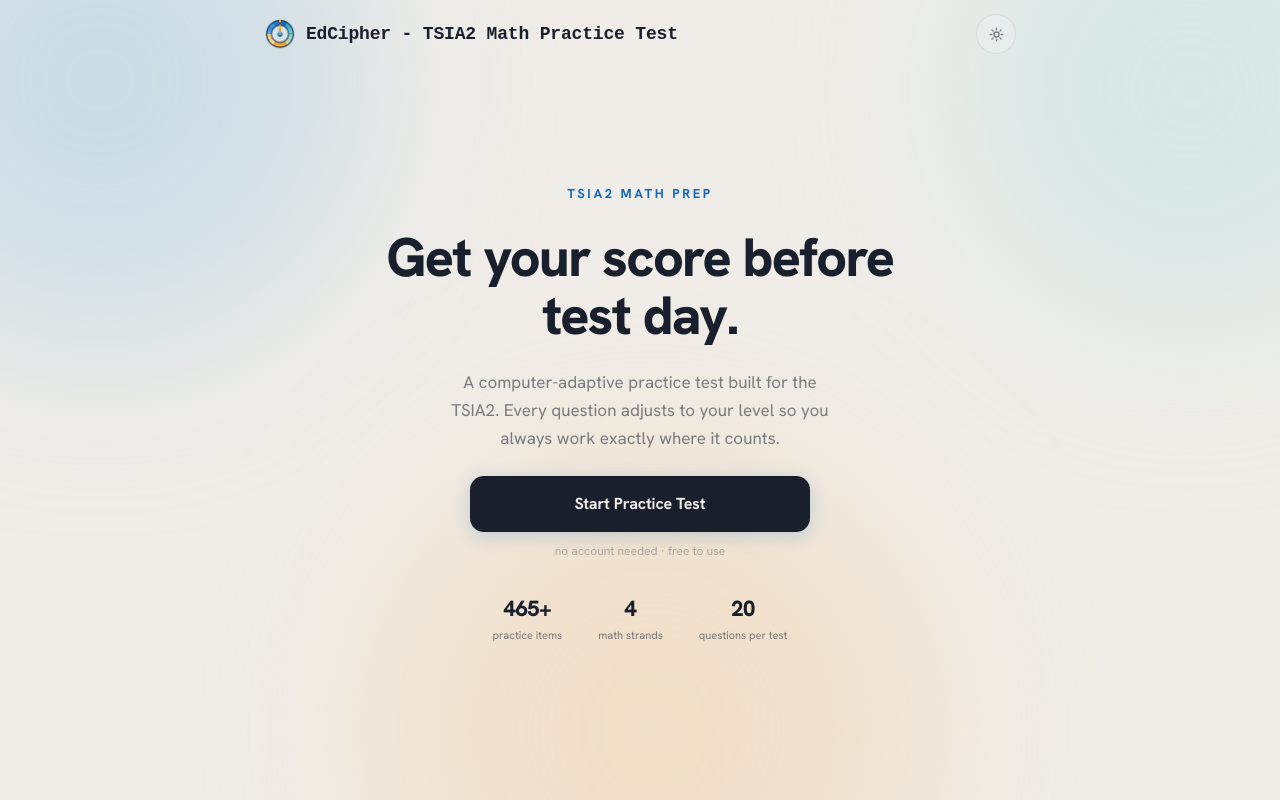
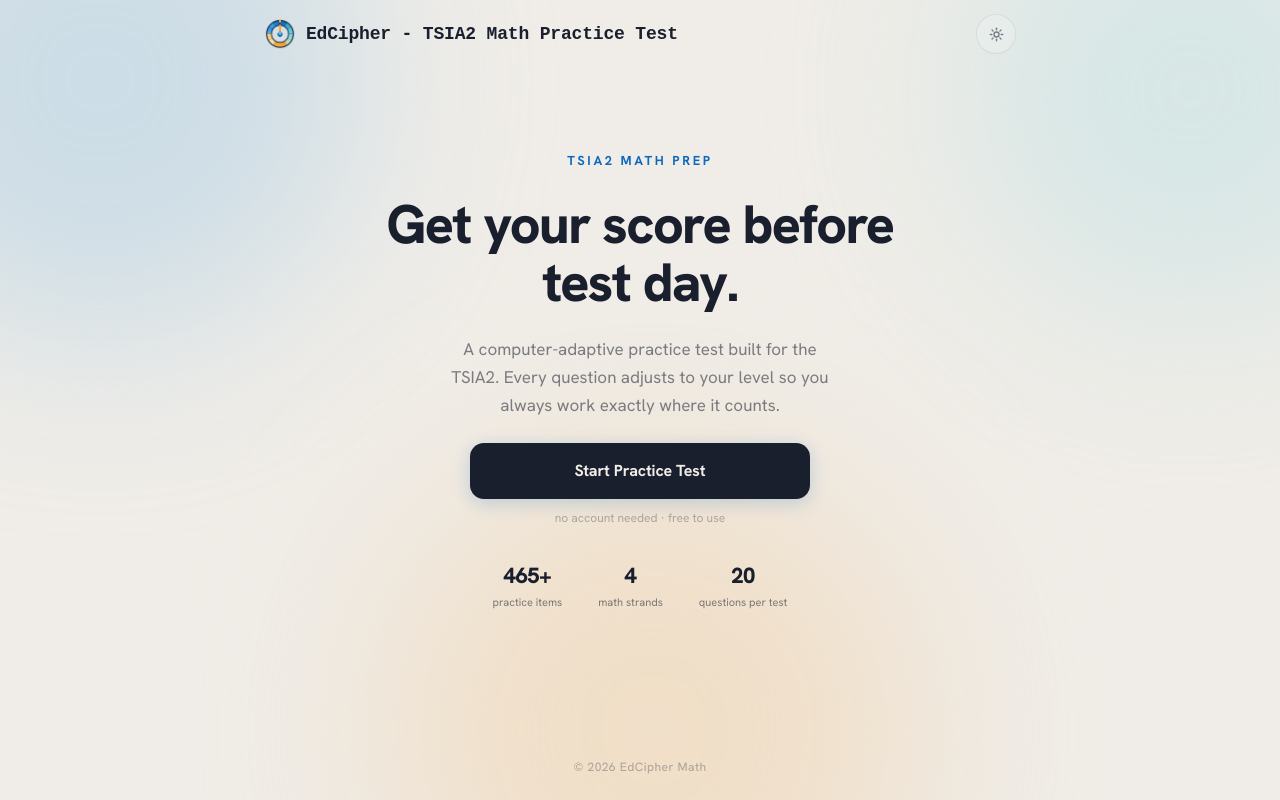
Before and after one commit to jd-oviedo/TSIA2Math, a Next.js app: page / in a window 1280 px wide. Built offline with nearby package versions, Linux system fonts and the light colour scheme; a small style sheet from the web is missing.

Commit message:
feat: subtle footer

```diff
--- a/app/adaptive-test/page.tsx
+++ b/app/adaptive-test/page.tsx
@@ -8,6 +8,7 @@ import ResultsSummary from "./ResultsSummary";
 import type { ItemValidationError } from "./type";
 import { supabase } from "../lib/supabase";
 import { Header } from "../components/Header";
+import { Footer } from "../components/Footer";
 
 const MAX_ITEMS = 20;
 
@@ -31,6 +32,7 @@ function Shell({ children }: { children: React.ReactNode }) {
       <main style={{ flex: 1, maxWidth: "800px", margin: "0 auto", width: "100%", padding: "24px 24px 80px", position: "relative", zIndex: 1 }}>
         {children}
       </main>
+      <Footer />
     </div>
   );
 }
--- /dev/null
+++ b/app/components/Footer.tsx
@@ -0,0 +1,15 @@
+export function Footer() {
+  return (
+    <footer style={{
+      position: "relative",
+      zIndex: 1,
+      textAlign: "center",
+      padding: "24px",
+      fontSize: "12px",
+      color: "var(--ec-ink-faint)",
+      letterSpacing: "0.04em",
+    }}>
+      © 2026 EdCipher Math
+    </footer>
+  );
+}
--- a/app/page.tsx
+++ b/app/page.tsx
@@ -1,5 +1,6 @@
 import Link from "next/link";
 import { Header } from "./components/Header";
+import { Footer } from "./components/Footer";
 
 export default function Home() {
   return (
@@ -60,6 +61,7 @@ export default function Home() {
 
         </div>
       </main>
+      <Footer />
     </div>
   );
 }
```
